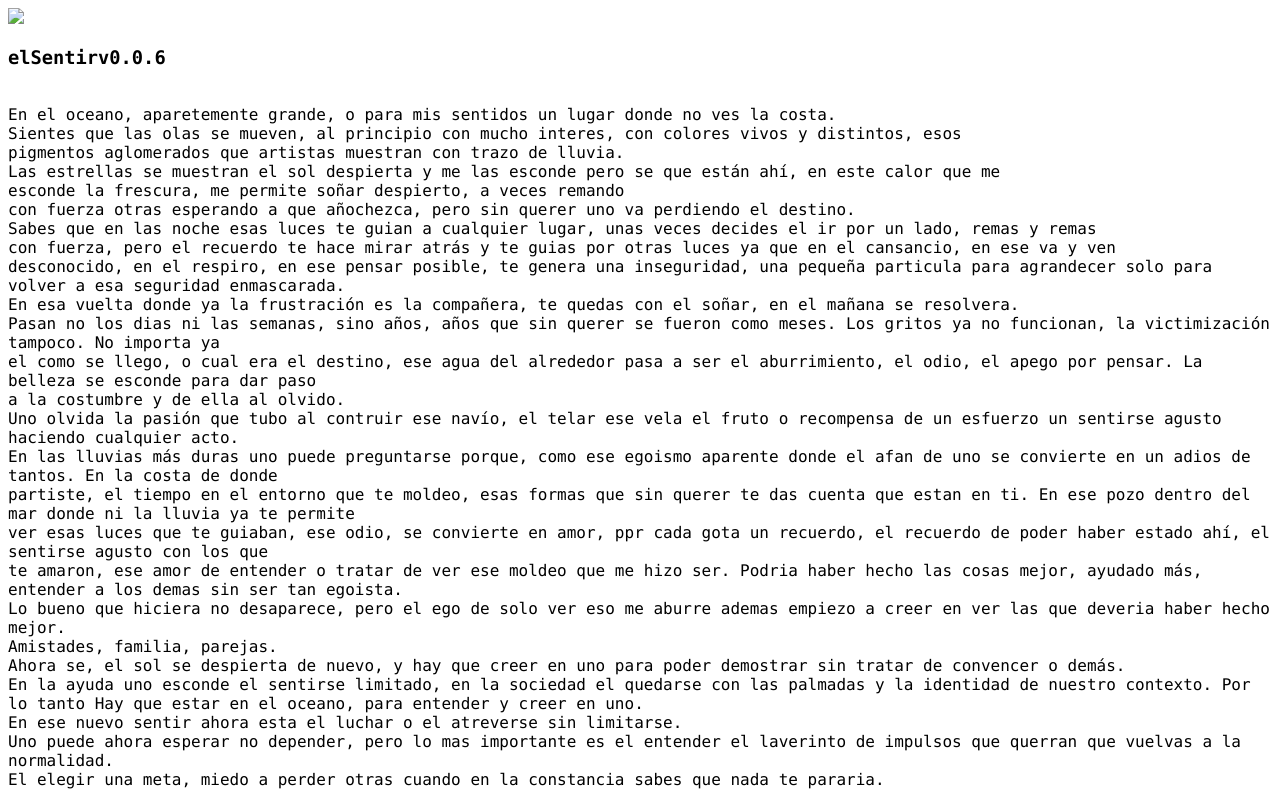
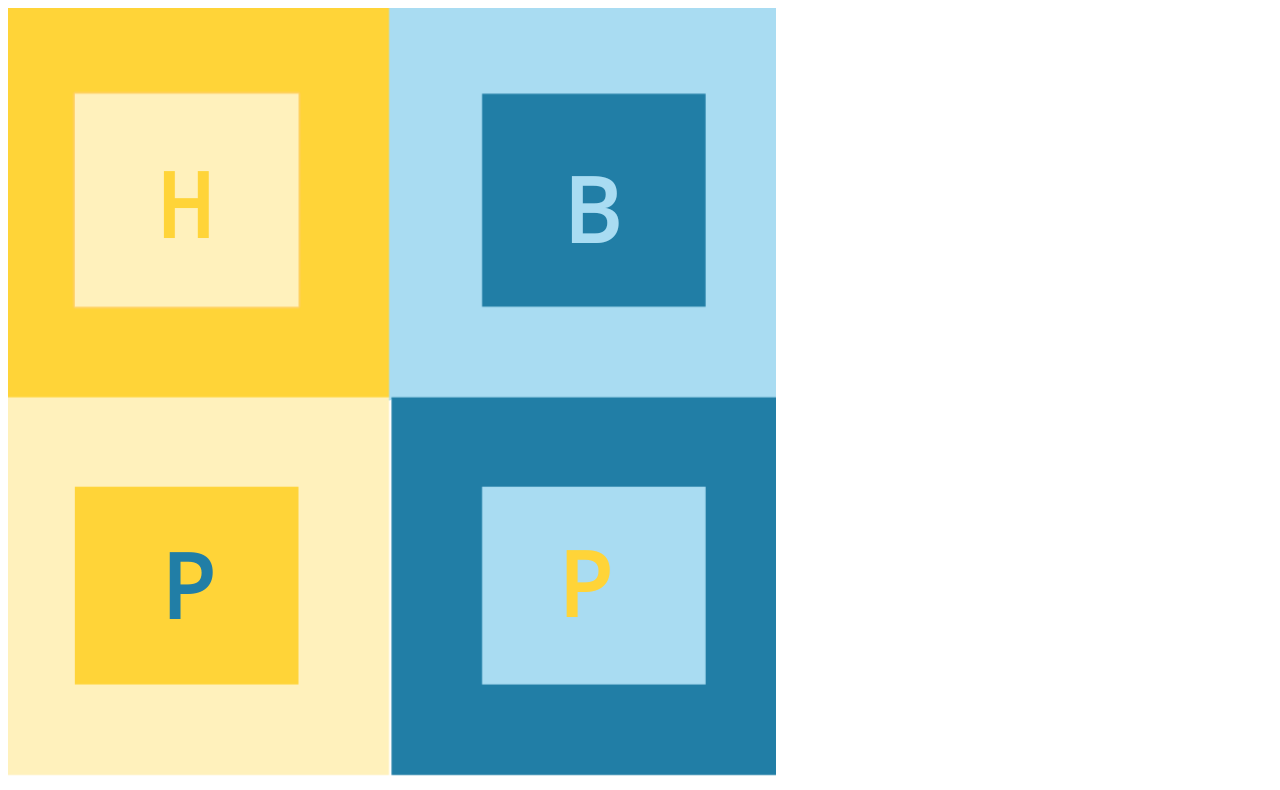
Before and after one commit to n14-l4/HBP, a plain HTML site: page index.html in a window 1280 px wide. Shown: the top 790 px of the page. Drawn offline with Linux system fonts and the light colour scheme; the site is published under a folder, as on GitHub Pages, so addresses that start at the root find nothing.

Commit message:
Update index.html

```diff
--- a/index.html
+++ b/index.html
@@ -3,6 +3,6 @@
 <meta http-equiv="X-UA-Compatible" content="IE=Edge">
 <meta name="viewport" content="width=device-width, initial-scale=1">
 <link rel="shortcut icon" type="image/x-icon" href="favicon.ico">
-<img src="/img/LOGOHBP006.png"/>
+<img src="img/LOGOHBP006.png"/>
 <script src="lit/lit_hb.js" defer></script>
 <script src="scr/scr_hb.js" defer></script>
```
